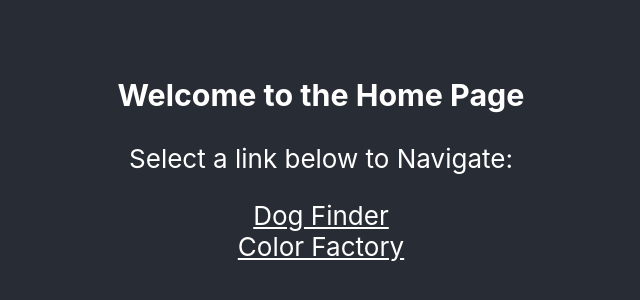
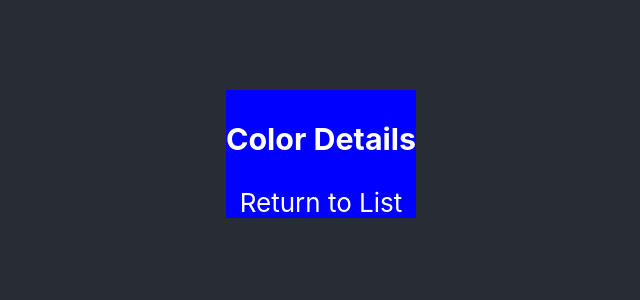
Before and after one commit to Rajayne/CRADogFinder, a React (Create React App) app: page /colors/Blue in a window 1280 px wide. Before the commit this address led to /. Shown: the part 246-546 px from the top of the page, without its empty margins (319-959 px from the left). Built offline with nearby package versions, Linux system fonts and the light colour scheme.

Commit message:
Update color state using color name from URL params If color name in colors list, render background color using color value else redirect to /colors

```diff
--- a/src/App.js
+++ b/src/App.js
@@ -4,6 +4,7 @@ import DogList from "./DogFinder/DogList";
 import DogDetails from "./DogFinder/DogDetails";
 import ColorList from "./ColorFactory/ColorList";
 import ColorForm from "./ColorFactory/ColorForm";
+import ColorDetails from "./ColorFactory/ColorDetails";
 import Home from "./Home";
 
 function App() {
@@ -14,6 +15,7 @@ function App() {
           <Route exact="true" path="/" element={<Home />} />
           <Route exact="true" path="/colors" element={<ColorList />} />
           <Route exact="true" path="/colors/new" element={<ColorForm />} />
+          <Route exact="true" path="/colors/:name" element={<ColorDetails />} />
           <Route exact="true" path="/dogs" element={<DogList />} />
           <Route exact="true" path="/dogs/:name" element={<DogDetails />} />
           <Route path="*" element={<Navigate to="/" />} />
--- /dev/null
+++ b/src/ColorFactory/BackButton.js
@@ -0,0 +1,12 @@
+import React from "react";
+import { Link } from "react-router-dom";
+
+const BackButton = () => {
+  return (
+    <Link className="BackButton" exact="true" to={`/colors`}>
+      Return to List
+    </Link>
+  );
+};
+
+export default BackButton;
--- /dev/null
+++ b/src/ColorFactory/ColorDetails.js
@@ -0,0 +1,31 @@
+import React, { useEffect, useState } from "react";
+import { NavLink, useNavigate, useParams } from "react-router-dom";
+import "./ColorDetails.css";
+import BackButton from "./BackButton";
+import colors from "./colors";
+
+const ColorDetails = () => {
+  const navigate = useNavigate();
+  const { name } = useParams();
+  const [color, setColor] = useState("");
+
+  useEffect(() => {
+    const fetchColor = async () => {
+      setColor(colors.find((color) => color.name === name));
+    };
+    fetchColor();
+  }, [name]);
+
+  if (!color) {
+    navigate("/colors");
+  } else {
+    return (
+      <div style={{ backgroundColor: color.value }} className="ColorDetails">
+        <h3>Color Details</h3>
+        <BackButton />
+      </div>
+    );
+  }
+};
+
+export default ColorDetails;
--- a/src/ColorFactory/ColorNav.js
+++ b/src/ColorFactory/ColorNav.js
@@ -10,7 +10,7 @@ const ColorNav = () => {
         <NavLink
           className="ColorNav-link"
           exact="true"
-          to={`/colors/${color.value}`}
+          to={`/colors/${color.name}`}
         >
           {color.name}
         </NavLink>
```
Also changed, not shown: src/ColorFactory/ColorDetails.css (added).
